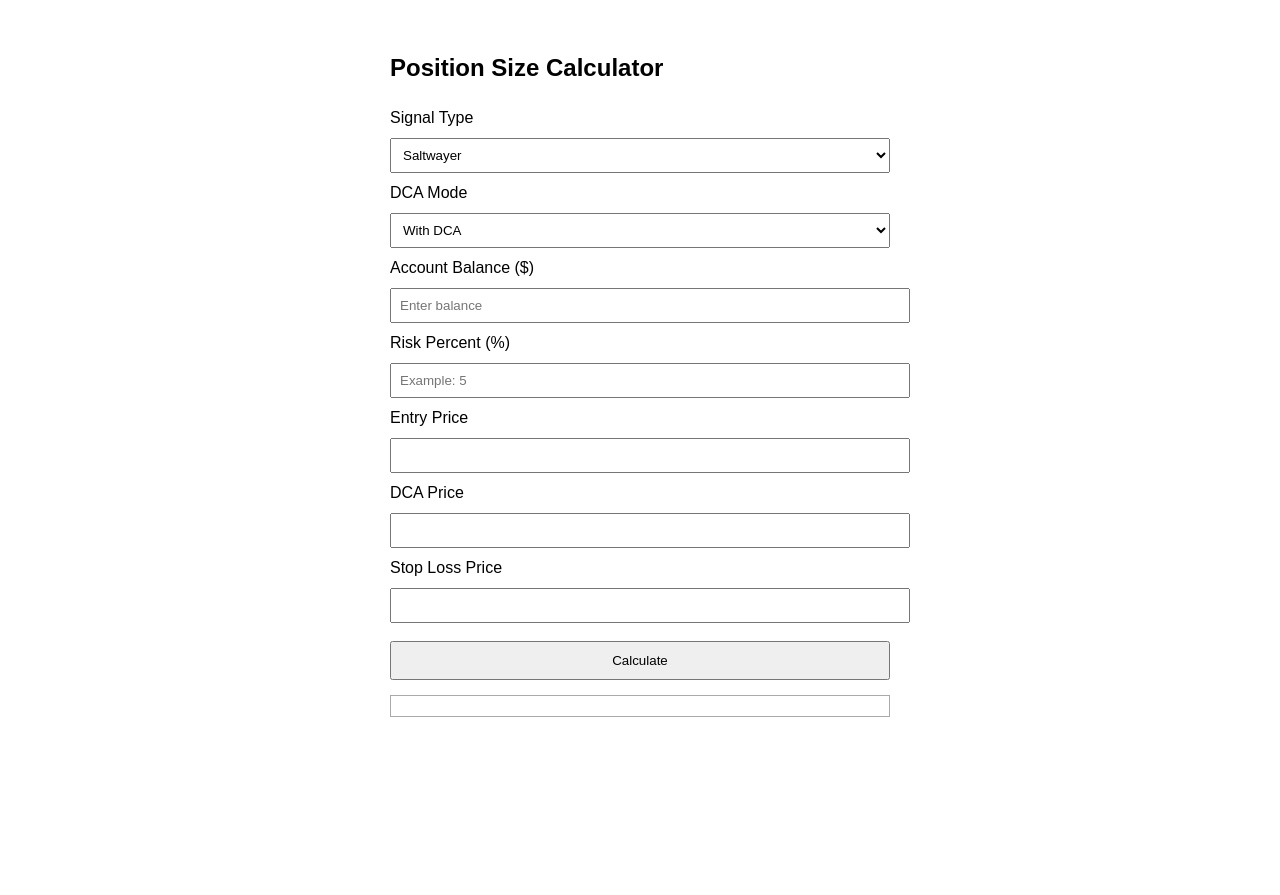
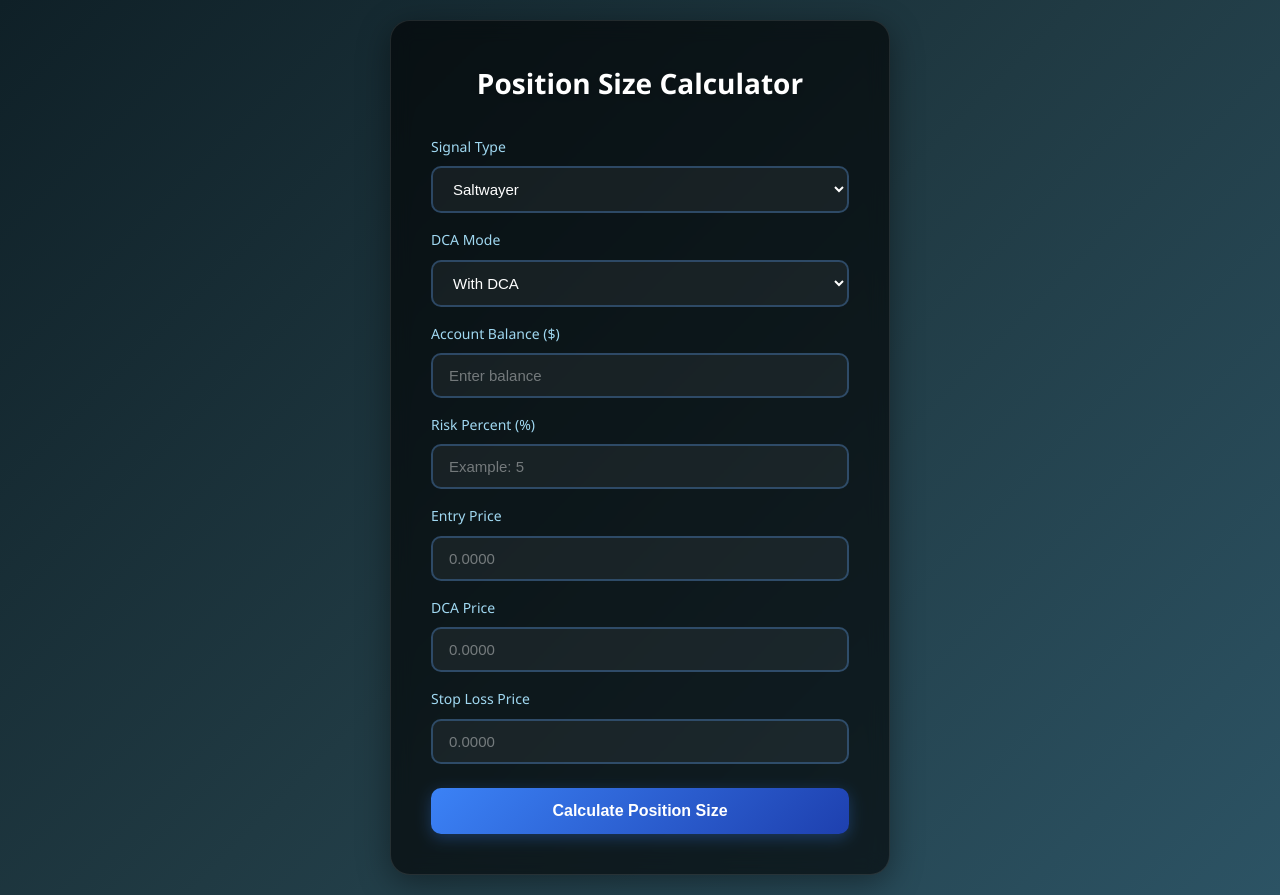
Before and after one commit to Potatododo3/CPS.CX, a plain HTML site: page index.html in a window 1280 px wide. Before the commit the page ends 800 px from the top, so only its background shows below. Drawn offline with Linux system fonts and the light colour scheme.

Commit message:
Updated index.html

```diff
--- a/index.html
+++ b/index.html
@@ -2,66 +2,238 @@
 <html>
 <head>
     <title>Position Size Calculator</title>
+    <meta name="viewport" content="width=device-width, initial-scale=1.0">
     <style>
+        * {
+            margin: 0;
+            padding: 0;
+            box-sizing: border-box;
+        }
+
         body {
-            font-family: Arial;
+            font-family: 'Segoe UI', Tahoma, Geneva, Verdana, sans-serif;
+            background: linear-gradient(135deg, #0f2027 0%, #203a43 50%, #2c5364 100%);
+            min-height: 100vh;
+            padding: 20px;
+            line-height: 1.6;
+            display: flex;
+            align-items: center;
+            justify-content: center;
+        }
+
+        .container {
             max-width: 500px;
-            margin: 20px auto;
-            padding: 10px;
-            line-height: 1.5;
+            width: 100%;
+            background: rgba(0, 0, 0, 0.6);
+            backdrop-filter: blur(10px);
+            border-radius: 20px;
+            padding: 40px;
+            box-shadow: 0 8px 32px rgba(0, 0, 0, 0.4);
+            border: 1px solid rgba(255, 255, 255, 0.1);
+            animation: slideIn 0.6s ease-out;
         }
+
+        @keyframes slideIn {
+            from {
+                opacity: 0;
+                transform: translateY(30px);
+            }
+            to {
+                opacity: 1;
+                transform: translateY(0);
+            }
+        }
+
+        h2 {
+            color: #ffffff;
+            text-align: center;
+            margin-bottom: 30px;
+            font-size: 28px;
+            font-weight: 600;
+            text-shadow: 0 2px 10px rgba(0, 0, 0, 0.3);
+        }
+
+        label {
+            display: block;
+            color: #a0d8f1;
+            font-size: 14px;
+            font-weight: 500;
+            margin-bottom: 8px;
+            margin-top: 16px;
+            transition: color 0.3s ease;
+        }
+
         input, select {
             width: 100%;
-            padding: 8px;
-            margin: 8px 0;
+            padding: 12px 16px;
+            background: rgba(255, 255, 255, 0.05);
+            border: 2px solid rgba(96, 165, 250, 0.3);
+            border-radius: 10px;
+            color: #ffffff;
+            font-size: 15px;
+            transition: all 0.3s ease;
+            outline: none;
         }
+
+        input:focus, select:focus {
+            background: rgba(255, 255, 255, 0.08);
+            border-color: #60a5fa;
+            box-shadow: 0 0 0 3px rgba(96, 165, 250, 0.1);
+            transform: translateY(-2px);
+        }
+
+        input::placeholder {
+            color: rgba(255, 255, 255, 0.4);
+        }
+
+        select {
+            cursor: pointer;
+        }
+
+        select option {
+            background: #1a1a2e;
+            color: #ffffff;
+        }
+
         button {
             width: 100%;
-            padding: 10px;
-            margin-top: 10px;
+            padding: 14px;
+            margin-top: 24px;
+            background: linear-gradient(135deg, #3b82f6 0%, #1e40af 100%);
+            border: none;
+            border-radius: 10px;
+            color: white;
+            font-size: 16px;
+            font-weight: 600;
             cursor: pointer;
+            transition: all 0.3s ease;
+            box-shadow: 0 4px 15px rgba(59, 130, 246, 0.3);
         }
+
+        button:hover {
+            background: linear-gradient(135deg, #2563eb 0%, #1e3a8a 100%);
+            transform: translateY(-2px);
+            box-shadow: 0 6px 20px rgba(59, 130, 246, 0.4);
+        }
+
+        button:active {
+            transform: translateY(0);
+        }
+
         #result {
-            margin-top: 15px;
-            padding: 10px;
-            border: 1px solid #aaa;
+            margin-top: 24px;
+            padding: 20px;
+            background: linear-gradient(135deg, rgba(59, 130, 246, 0.1) 0%, rgba(30, 64, 175, 0.1) 100%);
+            border: 2px solid rgba(96, 165, 250, 0.3);
+            border-radius: 12px;
+            color: #ffffff;
+            font-size: 15px;
+            line-height: 1.8;
+            opacity: 0;
+            animation: fadeIn 0.5s ease-out forwards;
+            box-shadow: 0 4px 15px rgba(0, 0, 0, 0.2);
+        }
+
+        @keyframes fadeIn {
+            from {
+                opacity: 0;
+                transform: scale(0.95);
+            }
+            to {
+                opacity: 1;
+                transform: scale(1);
+            }
+        }
+
+        #result strong {
+            color: #60a5fa;
+            font-weight: 600;
+        }
+
+        .input-group {
+            animation: slideInInput 0.4s ease-out backwards;
+        }
+
+        .input-group:nth-child(1) { animation-delay: 0.1s; }
+        .input-group:nth-child(2) { animation-delay: 0.15s; }
+        .input-group:nth-child(3) { animation-delay: 0.2s; }
+        .input-group:nth-child(4) { animation-delay: 0.25s; }
+        .input-group:nth-child(5) { animation-delay: 0.3s; }
+        .input-group:nth-child(6) { animation-delay: 0.35s; }
+        .input-group:nth-child(7) { animation-delay: 0.4s; }
+
+        @keyframes slideInInput {
+            from {
+                opacity: 0;
+                transform: translateX(-20px);
+            }
+            to {
+                opacity: 1;
+                transform: translateX(0);
+            }
+        }
+
+        @media (max-width: 600px) {
+            .container {
+                padding: 30px 20px;
+            }
+
+            h2 {
+                font-size: 24px;
+            }
         }
     </style>
 </head>
 <body>
 
+<div class="container">
     <h2>Position Size Calculator</h2>
 
+    <div class="input-group">
         <label>Signal Type</label>
         <select id="signalType">
             <option value="saltwayer">Saltwayer</option>
             <option value="neil">Neil</option>
         </select>
+    </div>
 
+    <div class="input-group">
         <label>DCA Mode</label>
         <select id="dcaMode">
             <option value="with">With DCA</option>
             <option value="without">No DCA</option>
         </select>
+    </div>
 
+    <div class="input-group">
         <label>Account Balance ($)</label>
         <input type="number" id="balance" placeholder="Enter balance">
+    </div>
 
+    <div class="input-group">
         <label>Risk Percent (%)</label>
         <input type="number" id="riskPercent" placeholder="Example: 5">
+    </div>
 
+    <div class="input-group">
         <label>Entry Price</label>
-<input type="number" id="entry" step="0.0001">
+        <input type="number" id="entry" step="0.0001" placeholder="0.0000">
+    </div>
 
+    <div class="input-group">
         <label>DCA Price</label>
-<input type="number" id="dca" step="0.0001">
+        <input type="number" id="dca" step="0.0001" placeholder="0.0000">
+    </div>
 
+    <div class="input-group">
         <label>Stop Loss Price</label>
-<input type="number" id="sl" step="0.0001">
+        <input type="number" id="sl" step="0.0001" placeholder="0.0000">
+    </div>
 
-<button onclick="calculate()">Calculate</button>
+    <button onclick="calculate()">Calculate Position Size</button>
 
-<div id="result"></div>
+    <div id="result" style="display: none;"></div>
+</div>
 
 <script>
 function calculate() {
@@ -74,27 +246,42 @@ function calculate() {
     let dca = parseFloat(document.getElementById("dca").value);
     let sl = parseFloat(document.getElementById("sl").value);
 
+    const resultDiv = document.getElementById("result");
+
     if (isNaN(balance) || isNaN(riskPercent) || isNaN(entry) || isNaN(sl)) {
-        document.getElementById("result").innerHTML = "Please fill all required fields.";
+        resultDiv.style.display = "block";
+        resultDiv.innerHTML = "Please fill all required fields.";
+        resultDiv.style.animation = "none";
+        setTimeout(() => {
+            resultDiv.style.animation = "fadeIn 0.5s ease-out forwards";
+        }, 10);
         return;
     }
 
     let risk = balance * (riskPercent / 100);
 
-    // No DCA case
     if (dcaMode === "without") {
         let mainSize = risk / (entry - sl);
 
-        document.getElementById("result").innerHTML = `
+        resultDiv.style.display = "block";
+        resultDiv.innerHTML = `
             <strong>Main Entry Size:</strong> ${mainSize.toFixed(4)} tokens<br>
             <strong>DCA Size:</strong> None (No DCA)
         `;
+        resultDiv.style.animation = "none";
+        setTimeout(() => {
+            resultDiv.style.animation = "fadeIn 0.5s ease-out forwards";
+        }, 10);
         return;
     }
 
-    // With DCA
     if (isNaN(dca)) {
-        document.getElementById("result").innerHTML = "Enter a DCA price.";
+        resultDiv.style.display = "block";
+        resultDiv.innerHTML = "Enter a DCA price.";
+        resultDiv.style.animation = "none";
+        setTimeout(() => {
+            resultDiv.style.animation = "fadeIn 0.5s ease-out forwards";
+        }, 10);
         return;
     }
 
@@ -104,10 +291,15 @@ function calculate() {
     let mainSize = risk / denominator;
     let dcaSize = mainSize * multiplier;
 
-    document.getElementById("result").innerHTML = `
+    resultDiv.style.display = "block";
+    resultDiv.innerHTML = `
         <strong>Main Entry Size:</strong> ${mainSize.toFixed(4)} tokens<br>
         <strong>DCA Size:</strong> ${dcaSize.toFixed(4)} tokens
     `;
+    resultDiv.style.animation = "none";
+    setTimeout(() => {
+        resultDiv.style.animation = "fadeIn 0.5s ease-out forwards";
+    }, 10);
 }
 </script>
 
```
Lines whose indentation alone changed are shown as unchanged.
